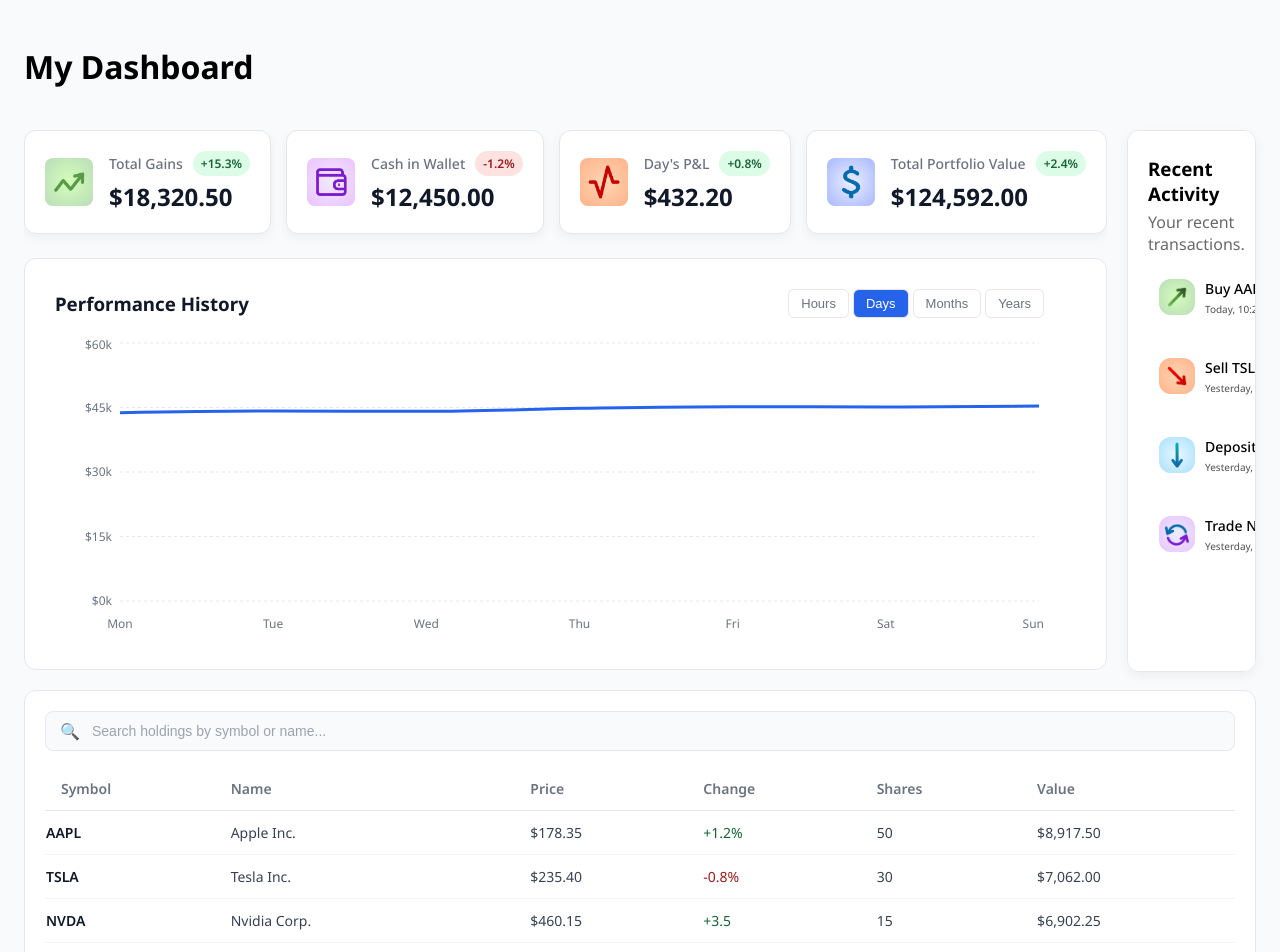
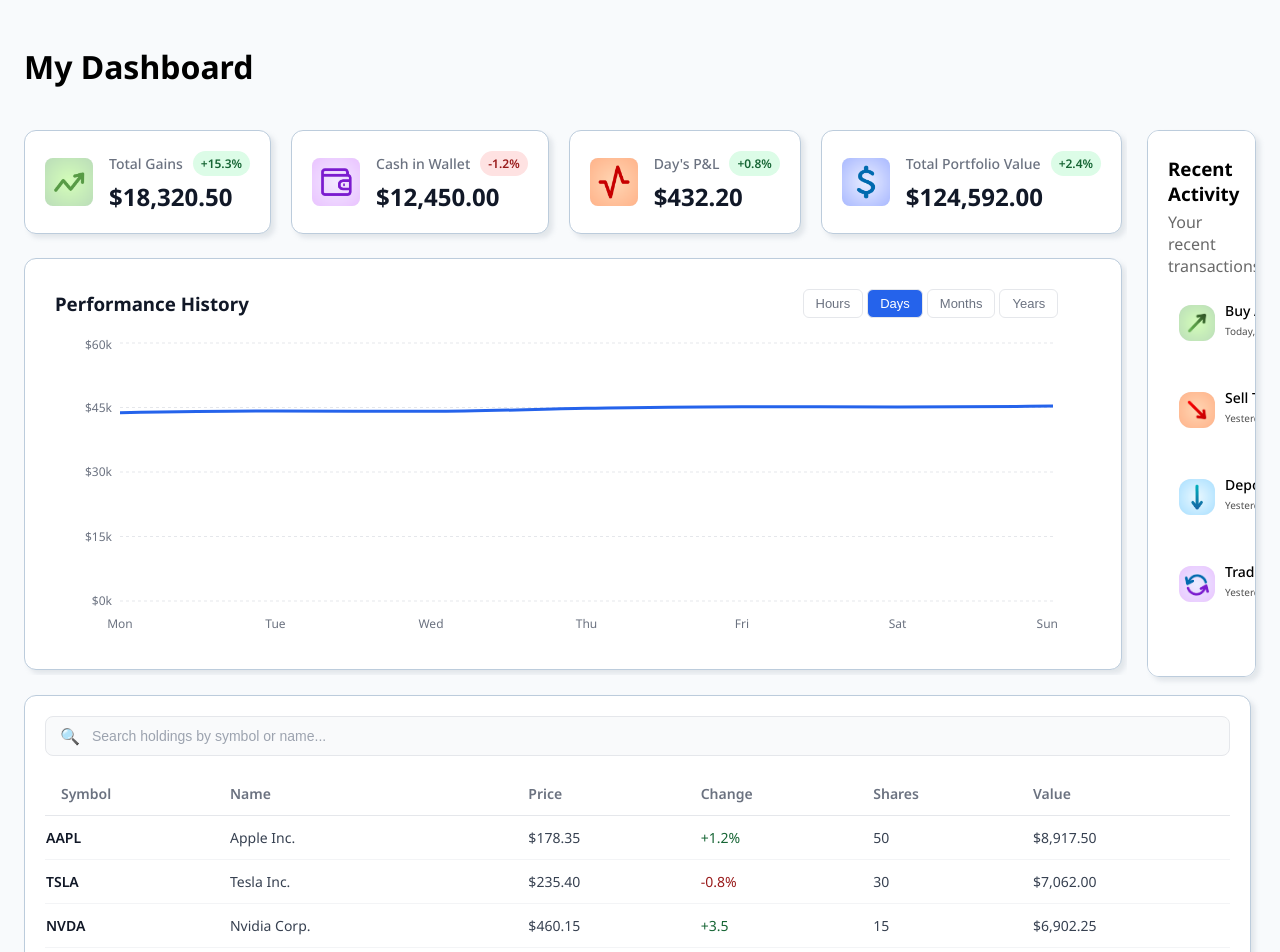
Before and after one commit to orion-trading-platform/frontend, a React (Vite) app in the folder apps/web_client/: page / in a window 1280 px wide. Shown: the top 952 px of the page. Built offline with nearby package versions, Linux system fonts and the light colour scheme.

Commit message:
color scheme

```diff
--- a/apps/web_client/src/features/dashboard/components/RecentActivity.module.css
+++ b/apps/web_client/src/features/dashboard/components/RecentActivity.module.css
@@ -12,7 +12,7 @@
 }
 
 .card:hover{
-    background: #ebedee;
+    background: 	#eff4f7;
 }
 
 .icon{
@@ -78,5 +78,7 @@
     font-size: 10px;
     padding-left: 5px;
     padding-right: 5px;
+    margin: 2px;
+    border: 2px solid white;
     height: min-content;
 }
--- a/apps/web_client/src/features/dashboard/components/StatCard.module.css
+++ b/apps/web_client/src/features/dashboard/components/StatCard.module.css
@@ -2,11 +2,12 @@
   background: white;
   border-radius: 12px;
   padding: 20px;
-  box-shadow: 0 4px 12px rgba(0, 0, 0, 0.05); /* Soft shadow like Figma */
+  box-shadow: 4px 4px 5px #9aa6b23c; /* Soft shadow like Figma */
   display: flex;
+  margin-right: 5px;
   gap: 16px;
   align-items: center;
-  border: 1px solid #e5e7eb;
+  border: 1px solid #BCCCDC;
   width: -webkit-fill-available;
   max-width: 30vw;
   min-width: max-content;
--- a/apps/web_client/src/features/dashboard/layouts/DashboardGrid.module.css
+++ b/apps/web_client/src/features/dashboard/layouts/DashboardGrid.module.css
@@ -3,7 +3,7 @@
   height: auto; /* Full screen height */
   padding: 24px;
   box-sizing: border-box;
-  background-color: #f9fafb; /* Light gray background */
+  background-color: 	#F8FAFC; /* Light gray background */
   gap: 20px;
   width:100%;
 
@@ -46,8 +46,8 @@
   background: white;
   border-radius: 12px;
   color: #000000;
-  border: 1px solid #e5e7eb;
-  box-shadow: 0 4px 12px rgba(0, 0, 0, 0.05);
+  border: 1px solid #BCCCDC;
+  box-shadow: 4px 4px 5px #9aa6b23c;
   /* Stick to the height of the main content */
   height: 100%;
   overflow-y: auto;
@@ -57,7 +57,10 @@
   background: white;
   border-radius: 12px;
   padding: 20px;
-  border: 1px solid #e5e7eb;
+  border: 1px solid #BCCCDC;
+  box-shadow: 4px 4px 5px #9aa6b23c;
+  margin-bottom: 5px;
+  margin-right: 5px;
   min-height: fit-content;
 }
 
@@ -66,8 +69,11 @@
   background: white;
   border-radius: 12px;
   width:-webkit-fill-available;
+  box-shadow: 4px 4px 5px #9aa6b23c;
+  margin-bottom: 5px;
+  margin-right: 5px;
   padding: 20px;
-  border: 1px solid #e5e7eb;
+  border: 1px solid #BCCCDC;
   flex: 0; /* Fill remaining space in main column */
 }
 
```
